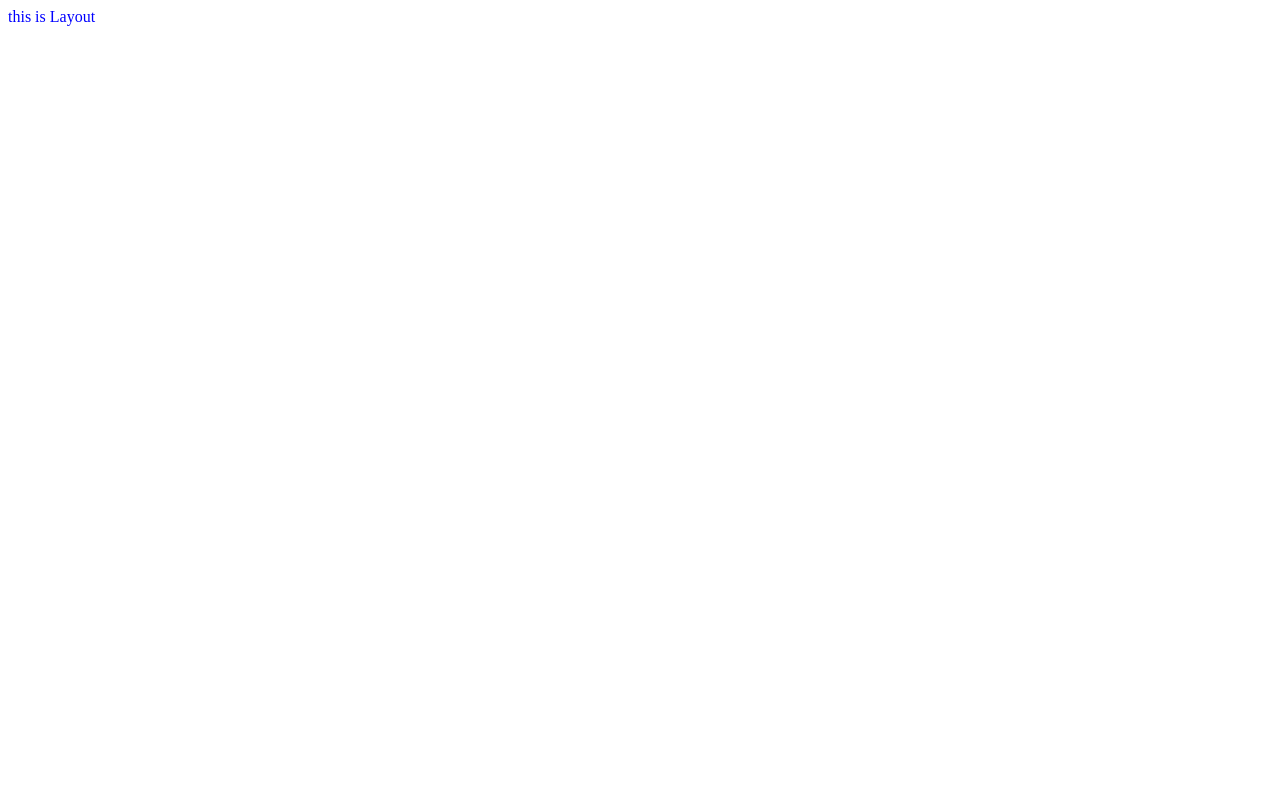
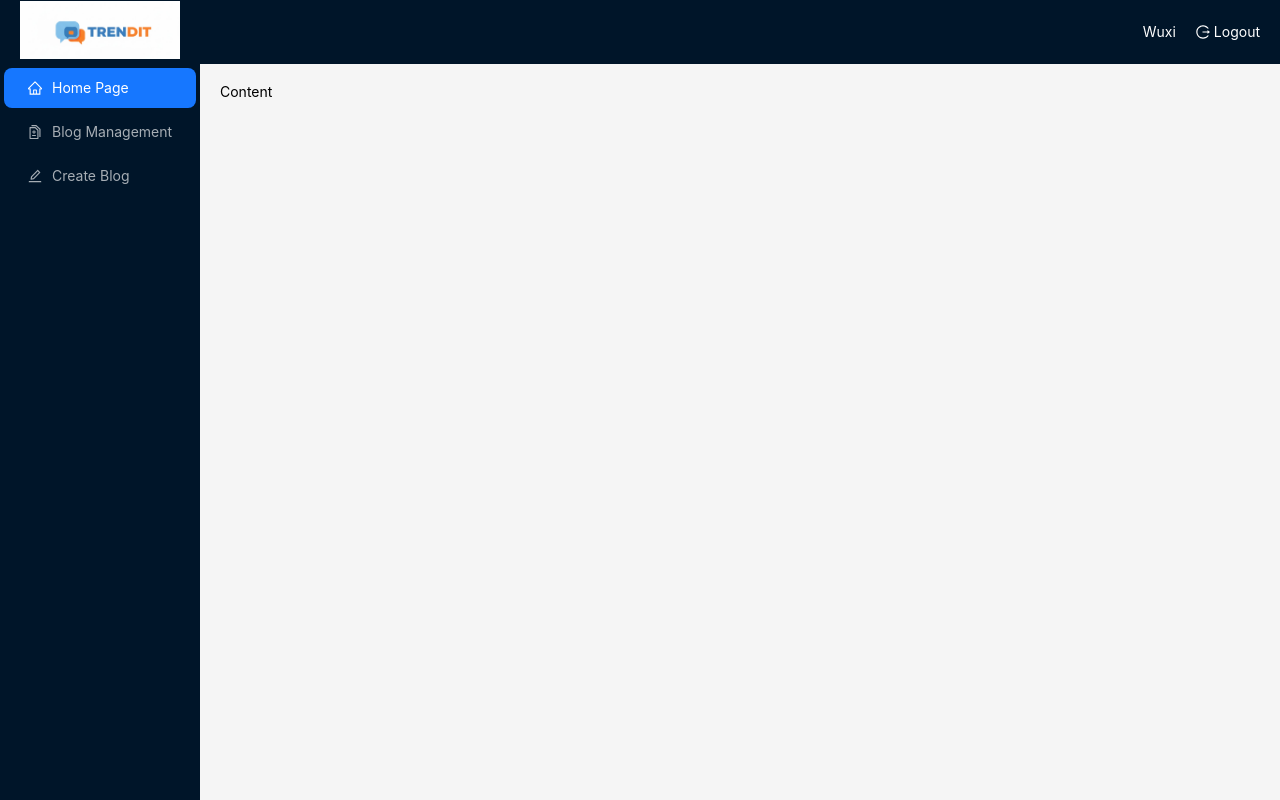
Before and after one commit to CCCwx/Trendit, a React (Vite) app: page / in a window 1280 px wide. Built offline with nearby package versions, Linux system fonts and the light colour scheme; no server answers; sample sign-in values are in the browser's storage.

Commit message:
Layout-Structure Created and  Style reset

```diff
--- a/src/index.scss
+++ b/src/index.scss
@@ -1,5 +1,9 @@
-body{
-  div {
-    color: blue
-  }
+html,
+body {
+  margin: 0;
+  height: 100%;
 }
+
+#root {
+  height: 100%;
+}
--- a/src/main.jsx
+++ b/src/main.jsx
@@ -6,7 +6,7 @@ import { RouterProvider } from 'react-router-dom'
 import router from './router/index.jsx'
 import { Provider } from 'react-redux'
 import store from './store'
-
+import 'normalize.css'
 createRoot(document.getElementById('root')).render(
   <Provider store = {store}>
     <RouterProvider router= {router}/>
--- a/src/page/Layout/index.jsx
+++ b/src/page/Layout/index.jsx
@@ -1,16 +1,60 @@
-// 测试token是否成功注入
-import { request } from "@/utils"
-import { useEffect } from "react"
-const Layout = () =>{
-    useEffect(()=>{
-        request.get('/user/profile')
-    }, [])
+import { Layout, Menu, Popconfirm } from 'antd'
+import {
+  HomeOutlined,
+  DiffOutlined,
+  EditOutlined,
+  LogoutOutlined,
+} from '@ant-design/icons'
+import './index.scss'
 
-    return(
-        <>
-        this is Layout
-        </>
-    )
+const { Header, Sider } = Layout
+
+const items = [
+  {
+    label: 'Home Page',
+    key: '1',
+    icon: <HomeOutlined />,
+  },
+  {
+    label: 'Blog Management',
+    key: '2',
+    icon: <DiffOutlined />,
+  },
+  {
+    label: 'Create Blog',
+    key: '3',
+    icon: <EditOutlined />,
+  },
+]
+
+const GeekLayout = () => {
+  return (
+    <Layout>
+      <Header className="header">
+        <div className="logo" />
+        <div className="user-info">
+          <span className="user-name">Wuxi</span>
+          <span className="user-logout">
+            <Popconfirm title="Confirm Logout?" okText="Logout" cancelText="Cancel">
+              <LogoutOutlined /> Logout
+            </Popconfirm>
+          </span>
+        </div>
+      </Header>
+      <Layout>
+        <Sider width={200} className="site-layout-background">
+          <Menu
+            mode="inline"
+            theme="dark"
+            defaultSelectedKeys={['1']}
+            items={items}
+            style={{ height: '100%', borderRight: 0 }}></Menu>
+        </Sider>
+        <Layout className="layout-content" style={{ padding: 20 }}>
+          Content
+        </Layout>
+      </Layout>
+    </Layout>
+  )
 }
-
-export default Layout
+export default GeekLayout
--- /dev/null
+++ b/src/page/Layout/index.scss
@@ -0,0 +1,37 @@
+.ant-layout {
+  height: 100%;
+}
+
+.header {
+  padding: 0;
+}
+
+.logo {
+  width: 200px;
+  height: 60px;
+  background: url('~@/assets/logo.png') no-repeat center / 160px auto;
+}
+
+.layout-content {
+  overflow-y: auto;
+}
+
+.user-info {
+  position: absolute;
+  right: 0;
+  top: 0;
+  padding-right: 20px;
+  color: #fff;
+
+  .user-name {
+    margin-right: 20px;
+  }
+
+  .user-logout {
+    display: inline-block;
+    cursor: pointer;
+  }
+}
+.ant-layout-header {
+  padding: 0 !important;
+}
```
